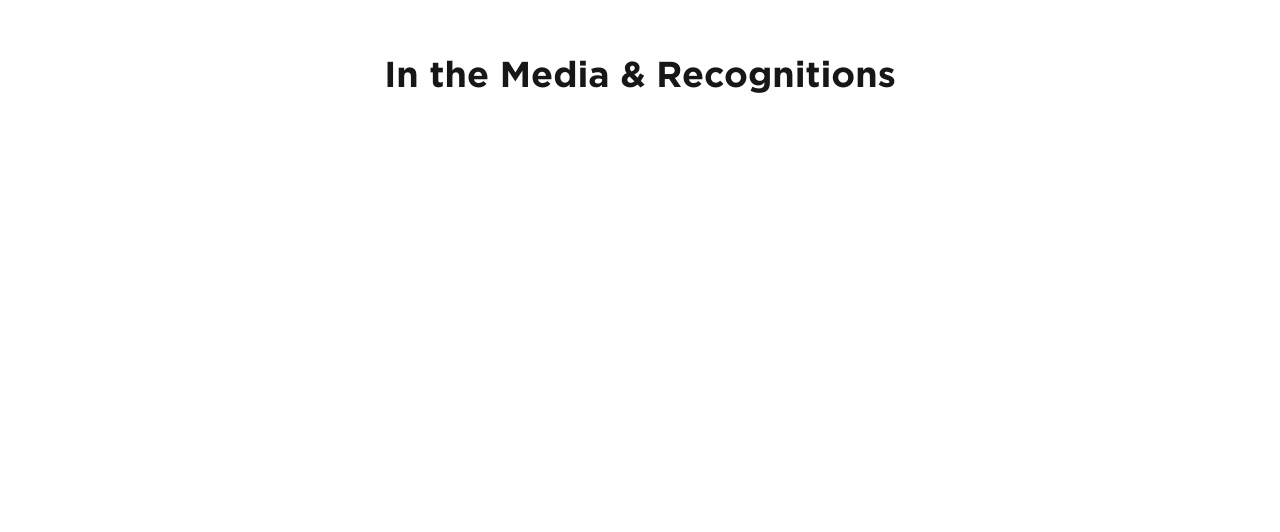
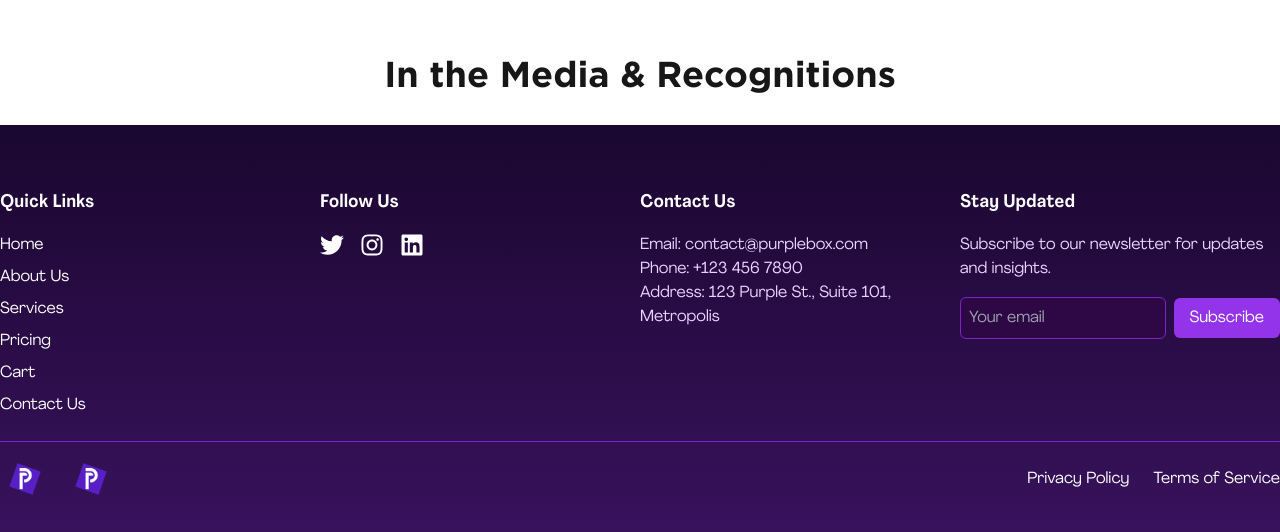
Before and after one commit to VooYee/Purple-Box, a Next.js app: page /about-us in a window 1280 px wide. Shown: the part 2043-2575 px from the top of the page. Before the commit the page ends 2168 px from the top, so only its background shows below. Built offline with nearby package versions, Linux system fonts and the light colour scheme.

Commit message:
feat: footeR

```diff
--- a/app/globals.css
+++ b/app/globals.css
@@ -251,7 +251,7 @@ body {
     @apply border-border;
   }
   body {
-    @apply bg-gradient-to-b from-Dark-Primary to-Dark-Indigo overflow-x-hidden;
+    @apply overflow-x-hidden;
   }
   .wrapper {
     @apply w-full max-w-7xl mx-auto p-4 md:p-6 lg:p-8 flex flex-col items-center
--- a/app/layout.tsx
+++ b/app/layout.tsx
@@ -1,6 +1,7 @@
 import type { Metadata } from "next";
 import "./globals.css";
 import Navbar from "@/components/Navbar";
+import Footer from "@/components/Footer";
 
 export const metadata: Metadata = {
   title: "Purple Box",
@@ -17,6 +18,7 @@ export default function RootLayout({
       <body className='font-agrandir antialiased'>
         <Navbar />
         {children}
+        <Footer />
       </body>
     </html>
   );
--- a/app/page.tsx
+++ b/app/page.tsx
@@ -9,7 +9,7 @@ import WhoWeServe from "@/components/home/WhoWeServe";
 
 export default function Home() {
   return (
-    <div className="flex flex-col items-center gap-y-16">
+    <div className="relative flex flex-col items-center gap-y-16">
       <Hero />
       <Showcase />
       <Transform />
--- a/components/Footer.tsx
+++ b/components/Footer.tsx
@@ -1,9 +1,91 @@
-import React from 'react'
+// Library Import
+import Image from 'next/image';
+
+// Icons Import
+import { FaTwitter, FaInstagram, FaLinkedin } from 'react-icons/fa';
+
+// Asset Imports
+import PartnerLogo1 from '@/public/Purple-Box-Logo.png';
+import PartnerLogo2 from '@/public/Purple-Box-Logo.png';
 
 const Footer = () => {
   return (
-    <div>Footer</div>
-  )
-}
+    <footer className="bg-gradient-to-b from-[#1a0730] to-[#3c1361] text-white py-16 flex flex-col items-center">
+      <div className="w-full max-w-7xl">
+        <div className="w-full flex justify-between gap-y-8">
+          {/* Quick Links */}
+          <div className="w-full">
+            <h6 className="font-bold text-lg mb-4">Quick Links</h6>
+            <ul className="space-y-2">
+              <li><a href="/" className="hover:text-purple-400">Home</a></li>
+              <li><a href="/about" className="hover:text-purple-400">About Us</a></li>
+              <li><a href="/services" className="hover:text-purple-400">Services</a></li>
+              <li><a href="/pricing" className="hover:text-purple-400">Pricing</a></li>
+              <li><a href="/cart" className="hover:text-purple-400">Cart</a></li>
+              <li><a href="/contact" className="hover:text-purple-400">Contact Us</a></li>
+            </ul>
+          </div>
 
-export default Footer
+          {/* Social Media Icons */}
+          <div className="w-full">
+            <h6 className="font-bold text-lg mb-4">Follow Us</h6>
+            <div className="flex space-x-4">
+              <a href="https://twitter.com/PurpleBox" aria-label="Twitter" className="hover:text-purple-400">
+                <FaTwitter size={24} />
+              </a>
+              <a href="https://instagram.com/PurpleBox" aria-label="Instagram" className="hover:text-purple-400">
+                <FaInstagram size={24} />
+              </a>
+              <a href="https://linkedin.com/company/PurpleBox" aria-label="LinkedIn" className="hover:text-purple-400">
+                <FaLinkedin size={24} />
+              </a>
+            </div>
+          </div>
+
+          {/* Contact Information */}
+          <div className="w-full">
+            <h6 className="font-bold text-lg mb-4">Contact Us</h6>
+            <p className="text-purple-200">Email: contact@purplebox.com</p>
+            <p className="text-purple-200">Phone: +123 456 7890</p>
+            <p className="text-purple-200">Address: 123 Purple St., Suite 101, Metropolis</p>
+          </div>
+
+          {/* Newsletter Signup */}
+          <div className="w-full">
+            <h6 className="font-bold text-lg mb-4">Stay Updated</h6>
+            <p className="text-purple-200 mb-4">Subscribe to our newsletter for updates and insights.</p>
+            <form className="flex items-center space-x-2">
+              <input
+                type="email"
+                placeholder="Your email"
+                className="w-full p-2 bg-[#2e0844] text-white border border-purple-700 rounded-md focus:outline-none focus:border-purple-400"
+              />
+              <button
+                type="submit"
+                className="px-4 py-2 bg-purple-600 text-white rounded-md hover:bg-purple-700"
+              >
+                Subscribe
+              </button>
+            </form>
+          </div>
+        </div>
+
+        <div className="border-t border-purple-700 mt-6 flex flex-col md:flex-row justify-between items-center space-y-4 md:space-y-0">
+          {/* Partner Logos */}
+          <div className="flex space-x-4">
+            <Image src={PartnerLogo1} alt="Partner Logo 1" width={50} height={50} />
+            <Image src={PartnerLogo2} alt="Partner Logo 2" width={50} height={50} />
+          </div>
+
+          {/* Legal Links */}
+          <div className="flex space-x-6">
+            <a href="/privacy-policy" className="hover:text-purple-400">Privacy Policy</a>
+            <a href="/terms-of-service" className="hover:text-purple-400">Terms of Service</a>
+          </div>
+        </div>
+      </div>
+    </footer>
+  );
+};
+
+export default Footer;
--- a/components/home/FreeTrial.tsx
+++ b/components/home/FreeTrial.tsx
@@ -3,16 +3,32 @@ import { Button } from '../ui/button'
 
 const FreeTrial = () => {
   return (
-    <div className="wrapper w-full flex flex-col items-center gap-y-12 my-36">
-      <h5 className="font-gotham text-4xl font-bold">Take the Next Step with <span className="text-gradient">Purple Box</span></h5>
-        <div className="flex items-center justify-center gap-x-8 font-gotham">
-          <Button variant={"default"} className="background-gradient">
+    <div className="wrapper w-full flex flex-col items-center gap-y-12 my-24">
+      <h5 className="font-gotham text-4xl font-bold">
+        Take the Next Step with <span className="text-gradient">Purple Box</span>
+      </h5>
+      <div className="flex items-center justify-center gap-x-4 font-gotham">
+        {/* Get Started Button */}
+        <Button
+          variant={"default"}
+          className="px-6 py-3 text-white bg-gradient-to-r from-purple-500 to-purple-700 rounded-lg shadow-lg transition duration-300 hover:from-purple-600 hover:to-purple-800 hover:scale-105 transform"
+        >
           Get Started
         </Button>
-          <Button variant={"outline"} className="border-purple-400 text-purple-400">
+
+        {/* Schedule a Demo Button */}
+        <Button
+          variant={"outline"}
+          className="px-6 py-3 border border-purple-400 text-purple-400 rounded-lg transition duration-300 hover:bg-purple-400 hover:text-white hover:scale-105 transform"
+        >
           Schedule A Demo
         </Button>
-          <Button variant={"secondary"}>
+
+        {/* Learn More Button */}
+        <Button
+          variant={"secondary"}
+          className="px-6 py-3 text-purple-500 bg-purple-100 rounded-lg transition duration-300 hover:bg-purple-200 hover:scale-105 transform"
+        >
           Learn More
         </Button>
       </div>
--- a/components/home/Hero.tsx
+++ b/components/home/Hero.tsx
@@ -19,7 +19,6 @@ const Hero = () => {
         height={500}
       />
       <EllipseGradient />
-      <div className="w-full max-w-md rounded-full background-gradient shadow-royal-purple h-[4px] my-4" />
     </div>
   )
 }
--- a/components/home/Showcase.tsx
+++ b/components/home/Showcase.tsx
@@ -25,12 +25,12 @@ const Showcase = () => {
       <Image
         src={RightInfo}
         alt="Right Info"
-        className="absolute translate-x-[250px] w-[250px] translate-y-[-10px]"
+        className="absolute translate-x-[250px] w-[250px] translate-y-[-10px] transition-all hover:scale-125"
       />
       <Image
         src={LeftInfo}
         alt="Left Info"
-        className="absolute translate-x-[-250px] w-[250px] translate-y-[100px]"
+        className="absolute translate-x-[-250px] w-[250px] translate-y-[100px] transition-all hover:scale-125"
       />
     </div>
   )
--- a/components/home/WhoWeServe.tsx
+++ b/components/home/WhoWeServe.tsx
@@ -1,5 +1,6 @@
 // Constants Imports
 import { whoWeServeData } from '@/lib/constants'
+import GradientWrapper from '../GradientWrapper'
 
 const WhoWeServe = () => {
   return (
@@ -8,10 +9,14 @@ const WhoWeServe = () => {
       <ul className="max-w-7xl w-full flex justify-between gap-8">
           {whoWeServeData.map((item, index) => {
             return (
-              <div key={index} className="p-4 border-white border-2 rounded-xl flex flex-col items-start gap-y-4 text-white">
-                <p>{item.profile}</p>
+              <GradientWrapper
+                key={index}
+                classNameContent='rounded-xl flex flex-col items-center gap-y-4 text-center p-6'
+                classNameWrapper='rounded-xl'
+              >
+                <p className='font-bold text-xl'>{item.profile}</p>
                 <p>{item.description}</p>
-              </div>
+              </GradientWrapper>
             )
           })}
         </ul>
--- a/package.json
+++ b/package.json
@@ -17,6 +17,7 @@
     "next": "14.2.13",
     "react": "^18",
     "react-dom": "^18",
+    "react-icons": "^5.3.0",
     "tailwind-merge": "^2.5.2",
     "tailwindcss-animate": "^1.0.7"
   },
```
Also changed, not shown: components/home/ClientSay.tsx (+20 -13 lines), 1 other file (tests, documents, lock files or other folders). Lines whose indentation alone changed are shown as unchanged.
